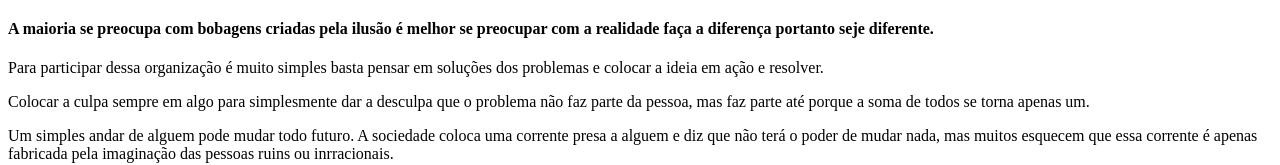
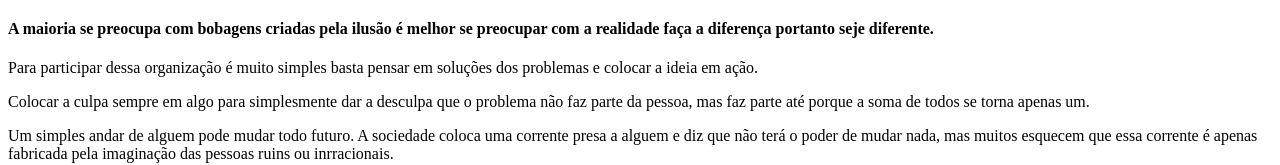
Before and after one commit to desiluasd213/desiluasd213.github.io, a plain HTML site: page index.html in a window 1280 px wide. Shown: the part 335-500 px from the top of the page. Drawn offline with Linux system fonts and the light colour scheme.

Commit message:
Update index.html

```diff
--- a/index.html
+++ b/index.html
@@ -11,7 +11,7 @@
 
 
 <p>
-Para participar dessa organização é muito simples basta pensar em soluções dos problemas e colocar a ideia em ação e resolver.
+Para participar dessa organização é muito simples basta pensar em soluções dos problemas e colocar a ideia em ação.
 </p>
 
 <p>
```
